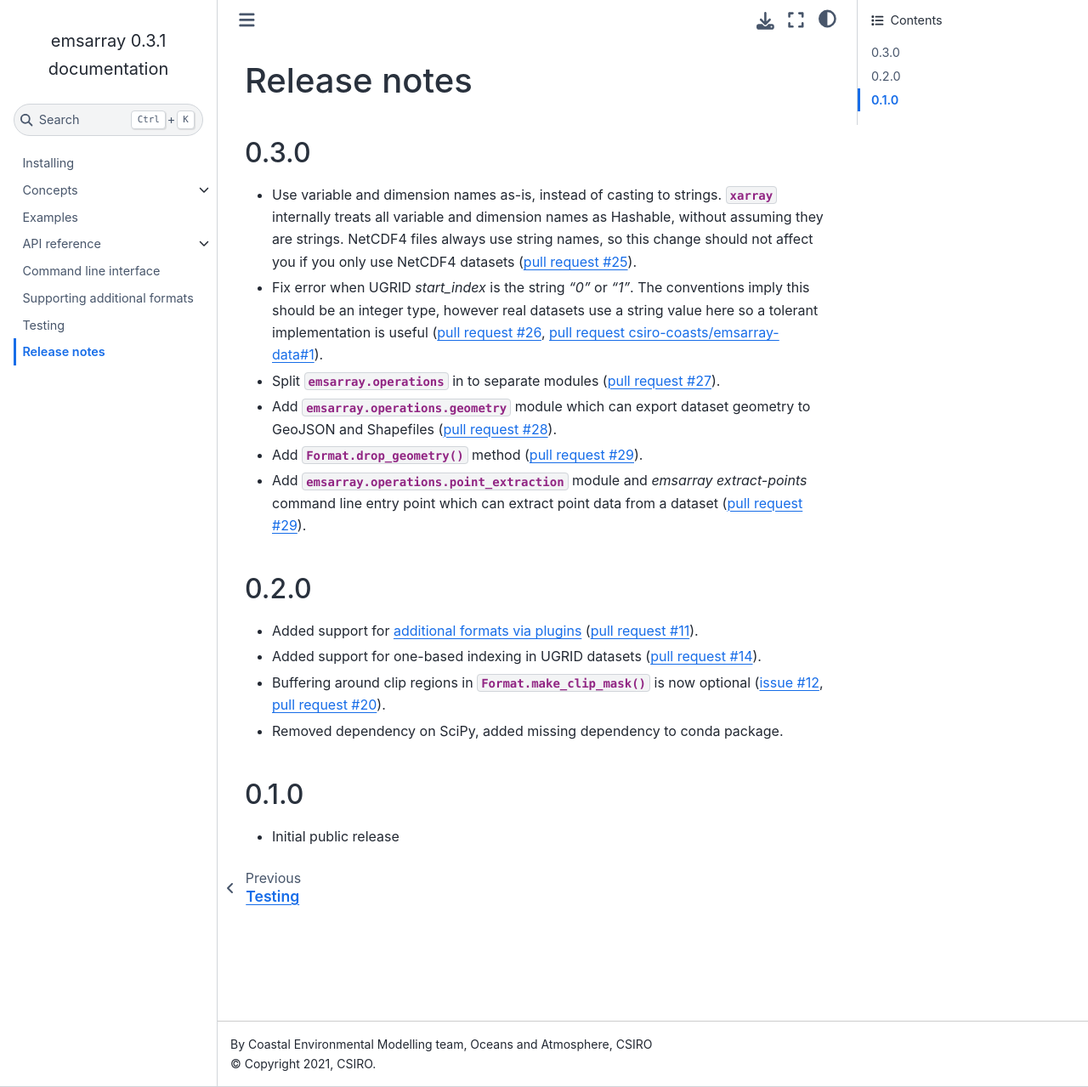
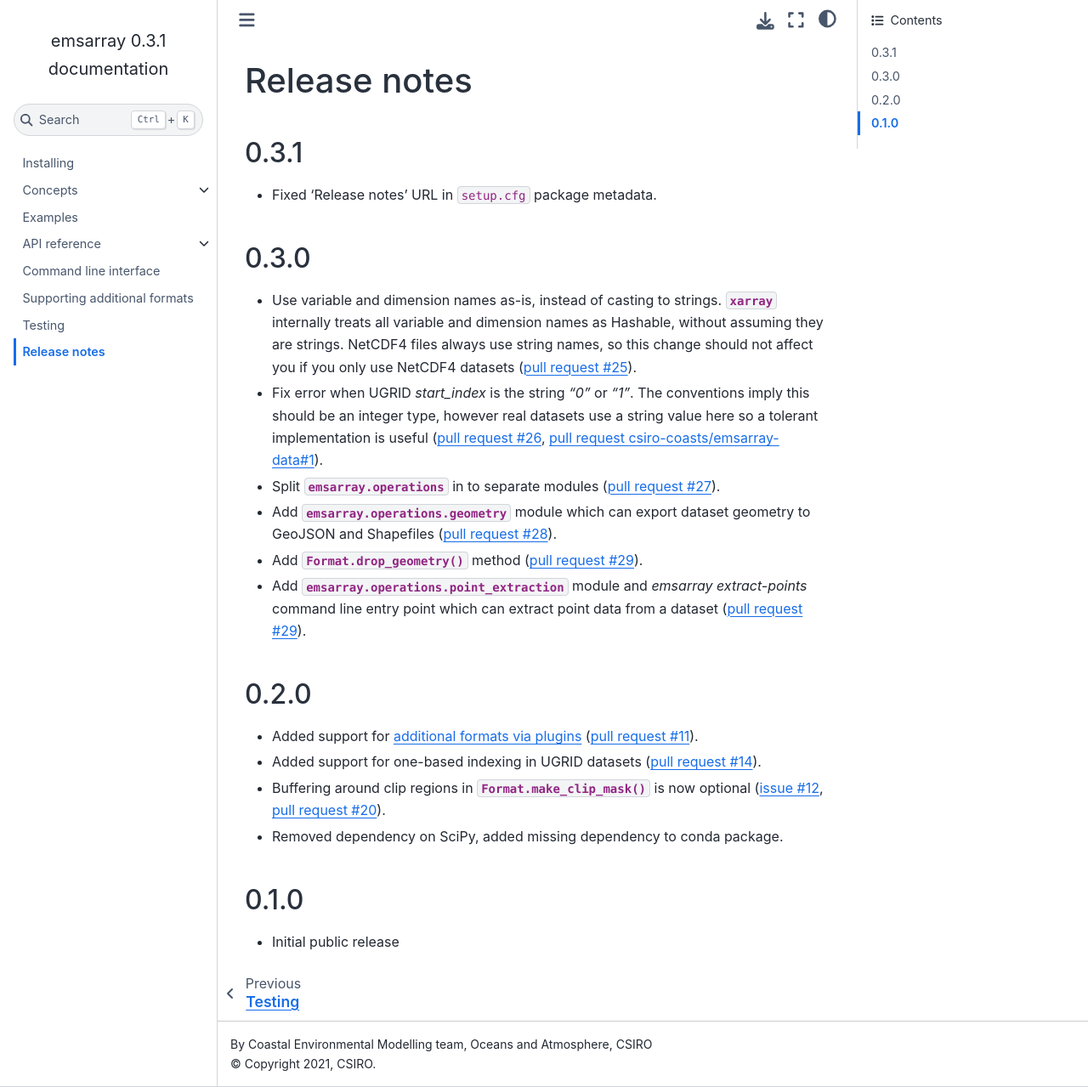
Before and after one commit to csiro-coasts/emsarray, a Sphinx documentation site: the page built from docs/releases.rst, in a window 1280 px wide and 1279 px high. Shown: the whole window at 85% size. Built offline with Sphinx 7.4.7 and the Sphinx Book theme 1.1.4, drawn with Linux system fonts in a browser that asks for light colours.

Commit message:
Add release notes section for 0.3.1

```diff
--- a/docs/releases.rst
+++ b/docs/releases.rst
@@ -1,6 +1,11 @@
 =============
 Release notes
 =============
+
+0.3.1
+=====
+
+* Fixed 'Release notes' URL in ``setup.cfg`` package metadata.
 
 0.3.0
 =====
```
